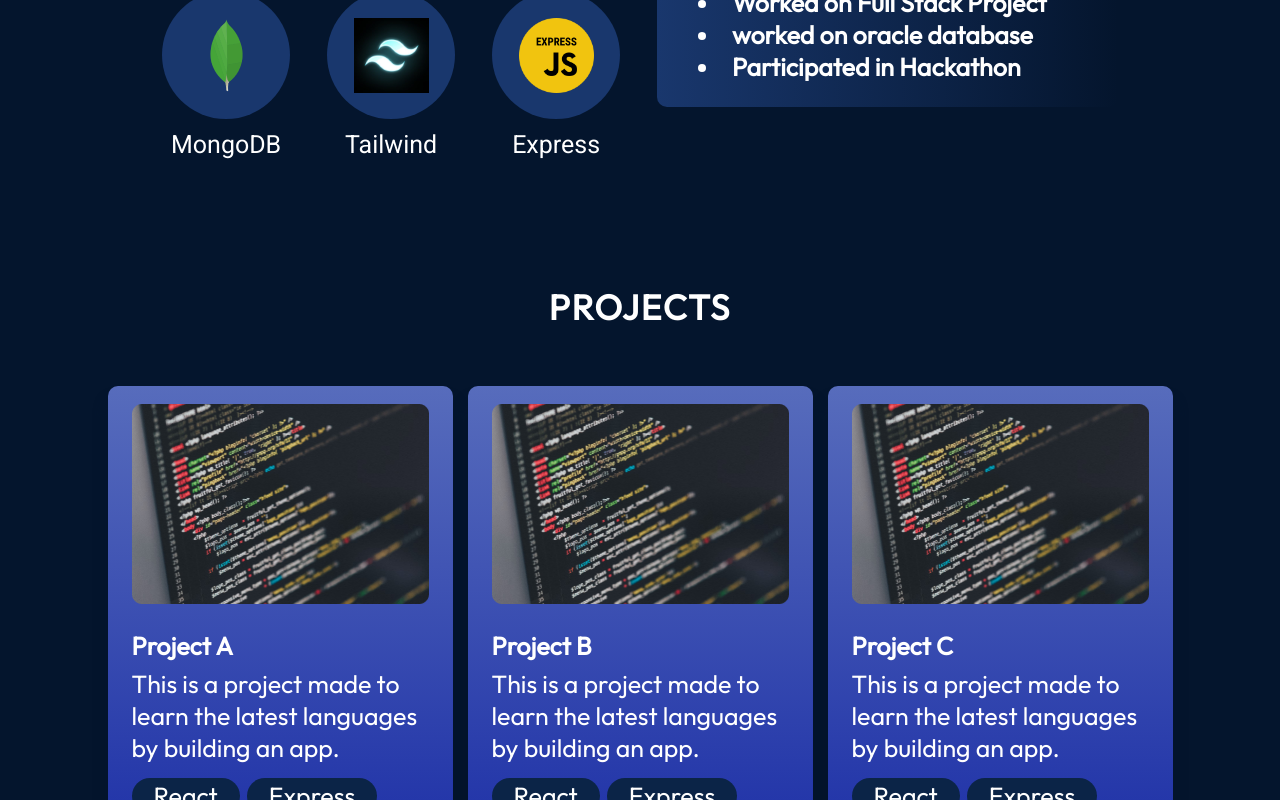
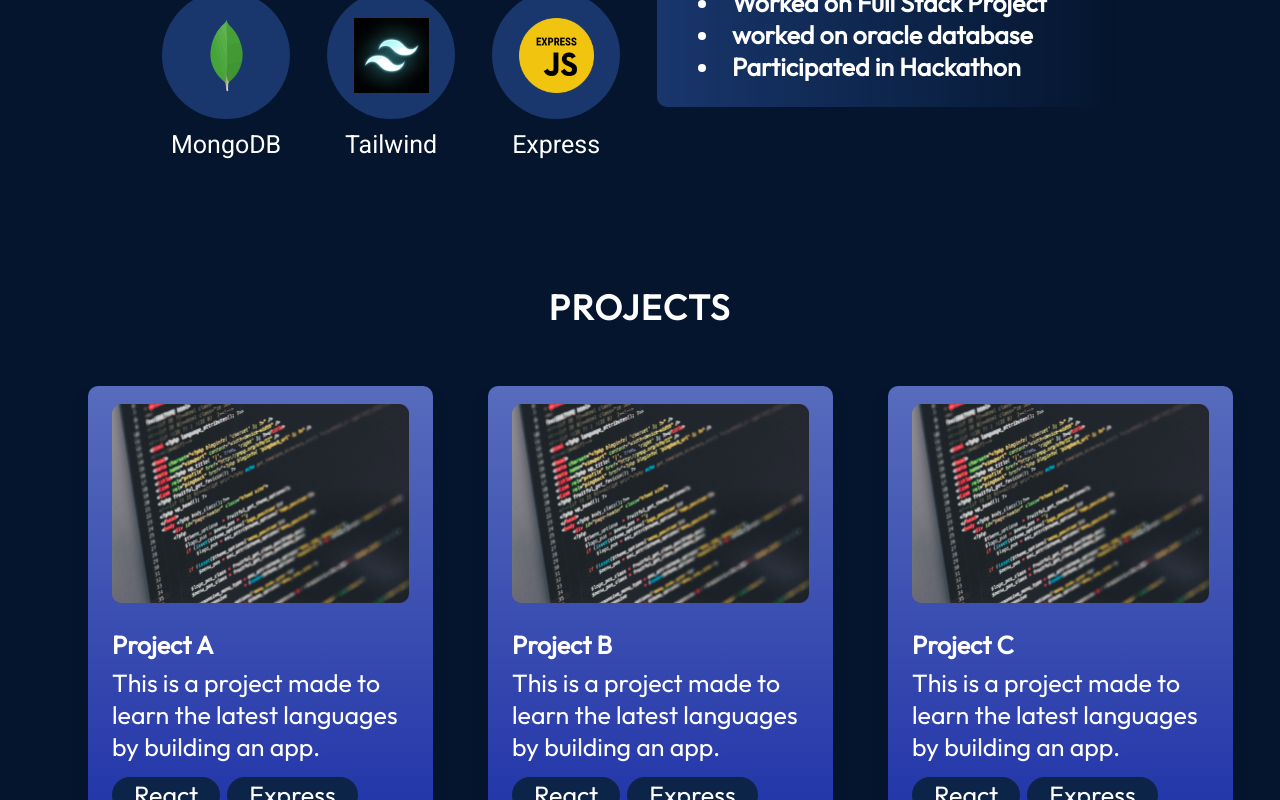
Before and after one commit to Arul-1911/Portfolio, a React (Vite) app: page / in a window 1280 px wide. Shown: the part 2000-2800 px from the top of the page. Built offline with nearby package versions, Linux system fonts and the light colour scheme.

Commit message:
some changes

```diff
--- a/src/components/About/About.jsx
+++ b/src/components/About/About.jsx
@@ -37,10 +37,9 @@ function About() {
           <li className={styles.aboutItem}>
             <img src={imageUrl("about/cursorIcon.png")} alt="UI icon" />
             <div className={styles.aboutItemText}>
-              <h3>UI Designer</h3>
+              <h3>Full Stack Developer</h3>
               <p>
-                I have designed multiple landing pages and have created design
-                systems as well
+                I have worked both Front-end and Backe-end at a Sametime as well
               </p>
             </div>
           </li>
--- a/src/components/Contact/contact.module.css
+++ b/src/components/Contact/contact.module.css
@@ -11,8 +11,12 @@
    padding: 58px 10%;
    gap: 10px;
    flex-wrap: wrap;
+
 }
 
+img{
+   cursor: pointer;
+}
 
 .text h2{
    font-size: 80px;
--- a/src/components/Experience/Experience.jsx
+++ b/src/components/Experience/Experience.jsx
@@ -6,43 +6,41 @@ import { imageUrl } from '../../utils';
 
 function Experience() {
   return (
-    <section className={styles.container} id='experience'>
+    <section className={styles.container} id="experience">
       <h2 className={styles.title}>Experience</h2>
       <div className={styles.content}>
-         <div className={styles.skills}>{
-            skills.map((skill,id) => {
-               return(
+        <div className={styles.skills}>
+          {skills.map((skill, id) => {
+            return (
               <div key={id} className={styles.skill}>
                 <div className={styles.skillImageContainer}>
                   <img src={imageUrl(skill.imageSrc)} alt="skills-img" />
                 </div>
                 <p>{skill.title}</p>
               </div>
-                   )
-            })
-            }</div>
+            );
+          })}
+        </div>
         <ul className={styles.history}>
-            {
-               experience.map((history,id) => {
+          {experience.map((history, id) => {
             return (
-                    <li key={id} className={styles.historyItem}>
+              <li key={id} className={styles.historyItem} data-aos="zoom-in">
                 <div className={styles.historyItemDetails}>
                   <h3>{`${history.role}, ${history.organisation}`}</h3>
                   <p>{`${history.startDate} - ${history.endDate}`}</p>
-                        <ul>{history.experiences.map((experience,id) => {
-                              return(
-                                 <li key={id}>{experience}</li>
-                              )
-                        })}</ul>
+                  <ul>
+                    {history.experiences.map((experience, id) => {
+                      return <li key={id}>{experience}</li>;
+                    })}
+                  </ul>
                 </div>
               </li>
             );
-               })
-            }
+          })}
         </ul>
       </div>
     </section>
-  )
+  );
 }
 
 export default Experience
--- a/src/components/Hero/Hero.jsx
+++ b/src/components/Hero/Hero.jsx
@@ -6,8 +6,8 @@ function Hero() {
   return (
     <section className={styles.container}>
       <div className={styles.content}>
-        <h3 className={styles.title} data-aos="fade-right">
-          I'm Arul
+        <h3 className={styles.title} data-aos="flip-down">
+          I'm Arul Praveen
         </h3>
         <p className={styles.description}>
           As a passionate MERN stack developer, I am excited to showcase my
--- a/src/components/projects/Project.jsx
+++ b/src/components/projects/Project.jsx
@@ -10,7 +10,12 @@ function Project() {
       <div className={styles.Projects}>{
          projects.map((project,id)=> {
             return (
-              <div key={id} className={styles.cardContainer}>
+              <div
+                key={id}
+                className={styles.cardContainer}
+                data-aos="flip-left"
+                data-aos-easing="ease-out-cubic"
+              >
                 <img
                   src={imageUrl(project.imageSrc)}
                   alt={project.title}
@@ -28,10 +33,10 @@ function Project() {
                   })}
                 </ul>
                 <div className={styles.links}>
-                  <a href={project.demo} className={styles.link}>
+                  <a href={project.demo} target='_blank' className={styles.link}>
                     Demo
                   </a>
-                  <a href={project.source} className={styles.link}>
+                  <a href={project.source} className={styles.link} target='_blank'>
                     Source
                   </a>
                 </div>
--- a/src/components/projects/project.module.css
+++ b/src/components/projects/project.module.css
@@ -38,6 +38,7 @@
    padding: 18px 24px;
    max-width: 345px;
    margin-top: 20px;
+   margin-left: 40px;
 }
 
 
--- a/src/data/projects.json
+++ b/src/data/projects.json
@@ -38,29 +38,5 @@
     "skills": ["React", "Express", "Node"],
     "demo": "https://www.example.com",
     "source": "https://www.github.com"
-  },
-  {
-    "title": "Project F",
-    "imageSrc": "projects/project.png",
-    "description": "This is a project made to learn the latest languages by building an app.",
-    "skills": ["React", "Express", "Node"],
-    "demo": "https://www.example.com",
-    "source": "https://www.github.com"
-  },
-   {
-     "title": "Project G",
-     "imageSrc": "projects/project.png",
-     "description": "This is a project made to learn the latest languages by building an app.",
-     "skills": ["React", "Express", "Node"],
-     "demo": "https://www.example.com",
-     "source": "https://www.github.com"
-   },
-    {
-      "title": "Project H",
-      "imageSrc": "projects/project.png",
-      "description": "This is a project made to learn the latest languages by building an app.",
-      "skills": ["React", "Express", "Node"],
-      "demo": "https://www.example.com",
-      "source": "https://www.github.com"
-    }
+  }
 ]
```
Lines whose indentation alone changed are shown as unchanged.
